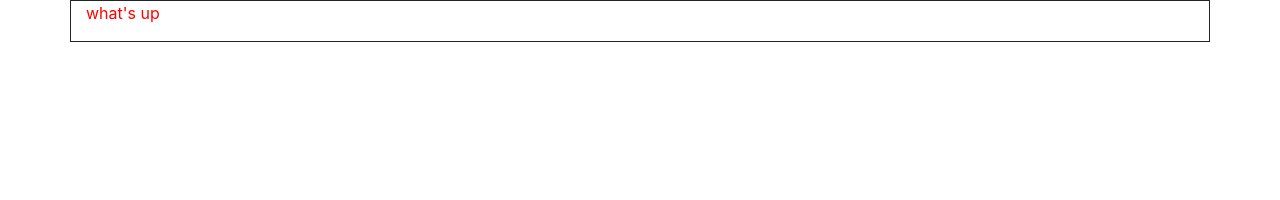
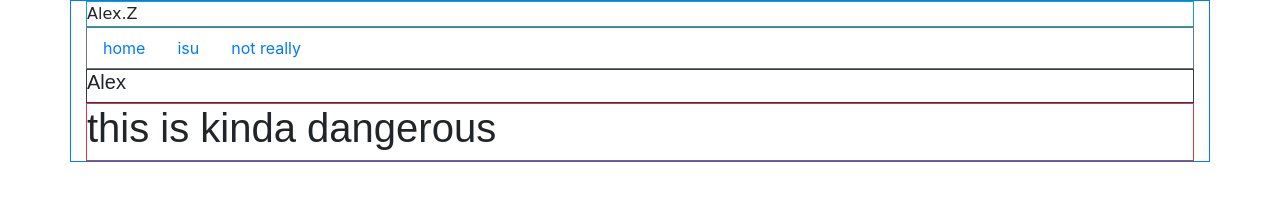
Before and after one commit to unbeatenzz/AlexZhang, a plain HTML site: page trial/index.html in a window 1280 px wide. Drawn offline with nearby package versions, Linux system fonts and the light colour scheme.

Commit message:
web dev third time

```diff
--- a/trial/css/style.css
+++ b/trial/css/style.css
@@ -1,6 +1,14 @@
 .container p{
-	color:red;
+	color:black;
 }
 .container{
 	border:1px solid;
 }
+@import url('https://fonts.googleapis.com/css?family=Cabin:600|Cookie&display=swap');
+h5,h3,h1{
+	font-family: 'Cabin', sans-serif;
+
+}
+header{
+	font-family: 'Cookie', cursive;
+}
--- a/trial/index.html
+++ b/trial/index.html
@@ -13,8 +13,21 @@
 		<title>Index of Web Dev Club</title>
 </head>
 <body>
-	<div class="container">
-		<p>what's up</p>
+	<div class="container border border-primary">
+		<header class="border border-info" >Alex.Z</header>
+		<nav class="border border-secondary">
+			<ul class="nav">
+				<li class="nav-item"><a class="nav-link" href="index.html">home</a></li>
+				<li class="nav-item"><a class="nav-link"  href="education.html">isu</a></li>
+				<li class="nav-item"><a  class="nav-link" href="#">not really</a></li>
+			</ul>
+		</nav>
+		<div class=" border border-dark">
+			<h5>Alex</h5>
+		</div>
+		<footer class="border border-danger">
+			<h1>this is kinda dangerous</h1>
+		</footer>
 	</div>
 </body>
 </html>
```
Also changed, not shown: trial/education.html (added, +10 -0 lines).
